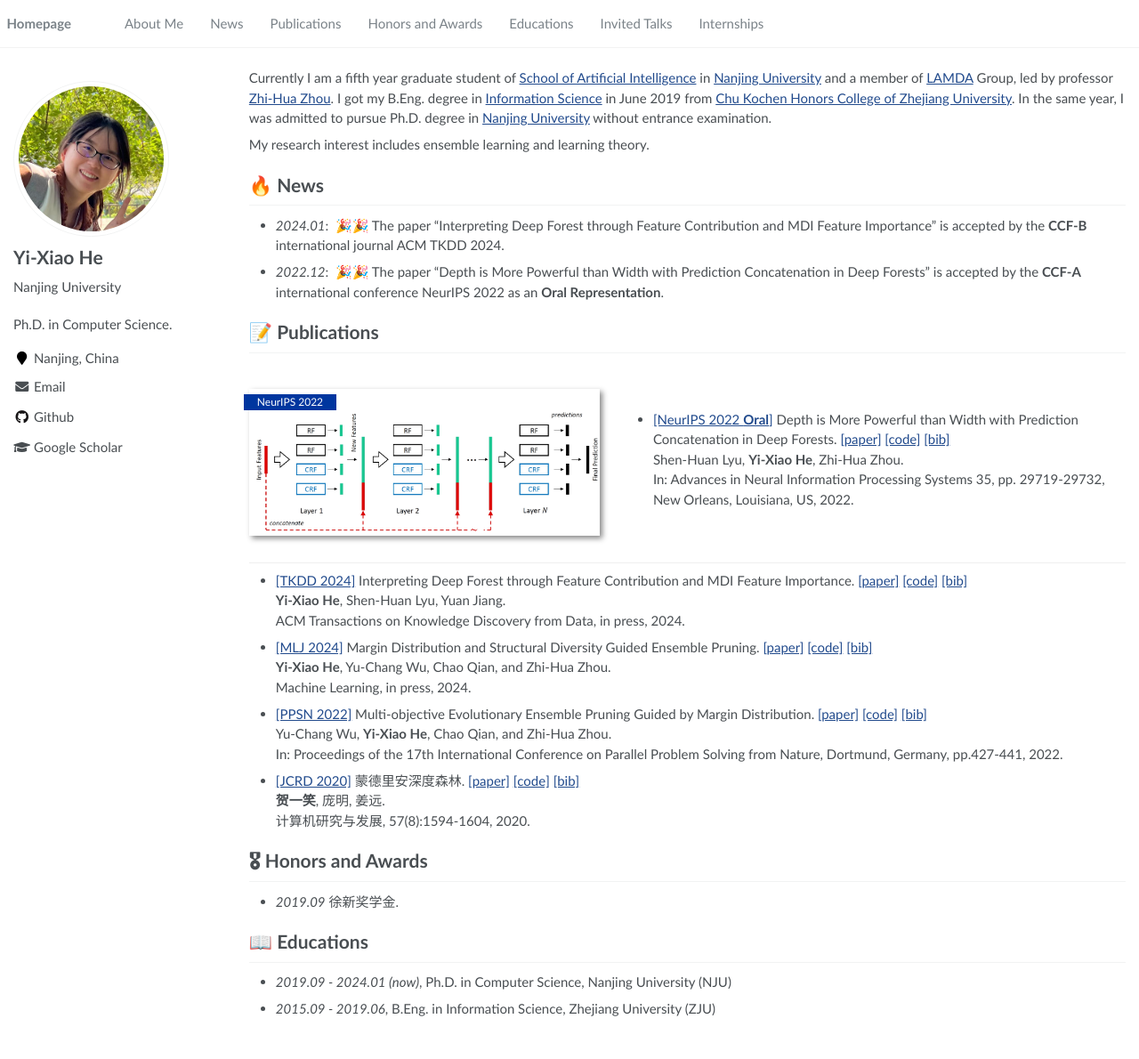
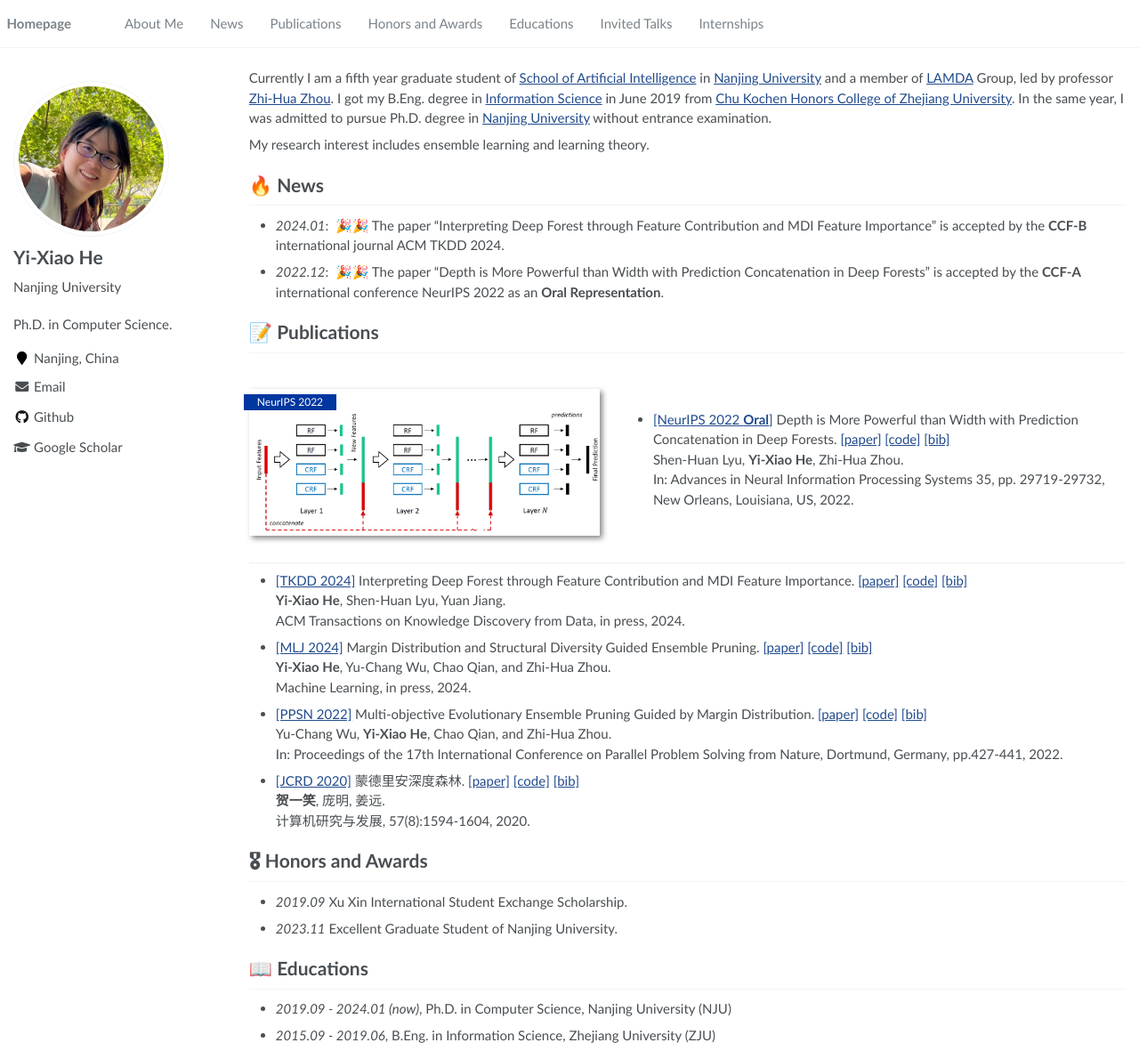
Before and after one commit to heyixiao14/heyixiao14.github.io, a Jekyll site: the page built from _pages/about.md, in a window 1280 px wide and 1190 px high. Shown: the whole window at 89% size. Built offline with Jekyll 4.4.1, drawn with Linux system fonts in a browser that asks for light colours.

Commit message:
Update about.md

```diff
--- a/_pages/about.md
+++ b/_pages/about.md
@@ -56,7 +56,8 @@ In: Proceedings of the 17th International Conference on Parallel Problem Solving
 
 
 # 🎖 Honors and Awards
-- *2019.09* 徐新奖学金.
+- *2019.09* Xu Xin International Student Exchange Scholarship.
+- *2023.11* Excellent Graduate Student of Nanjing University.
 
 
 # 📖 Educations
```
